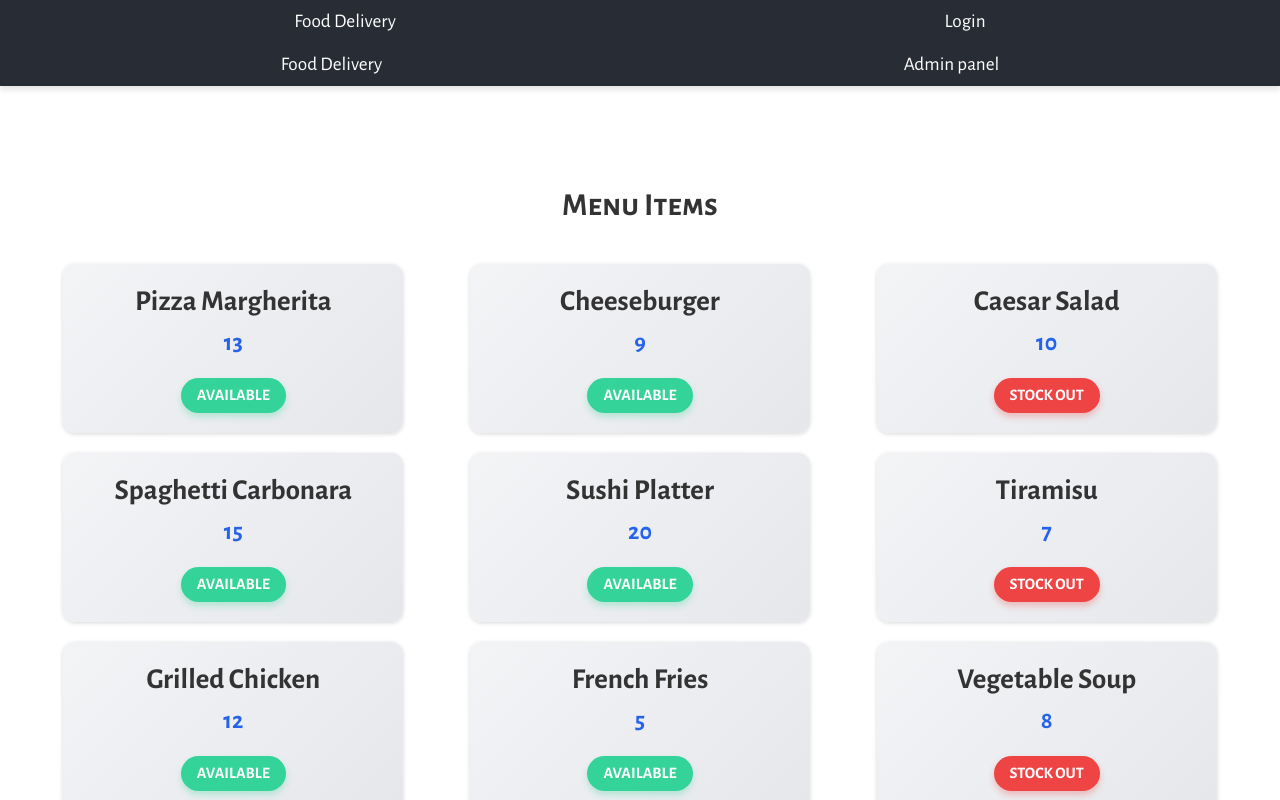
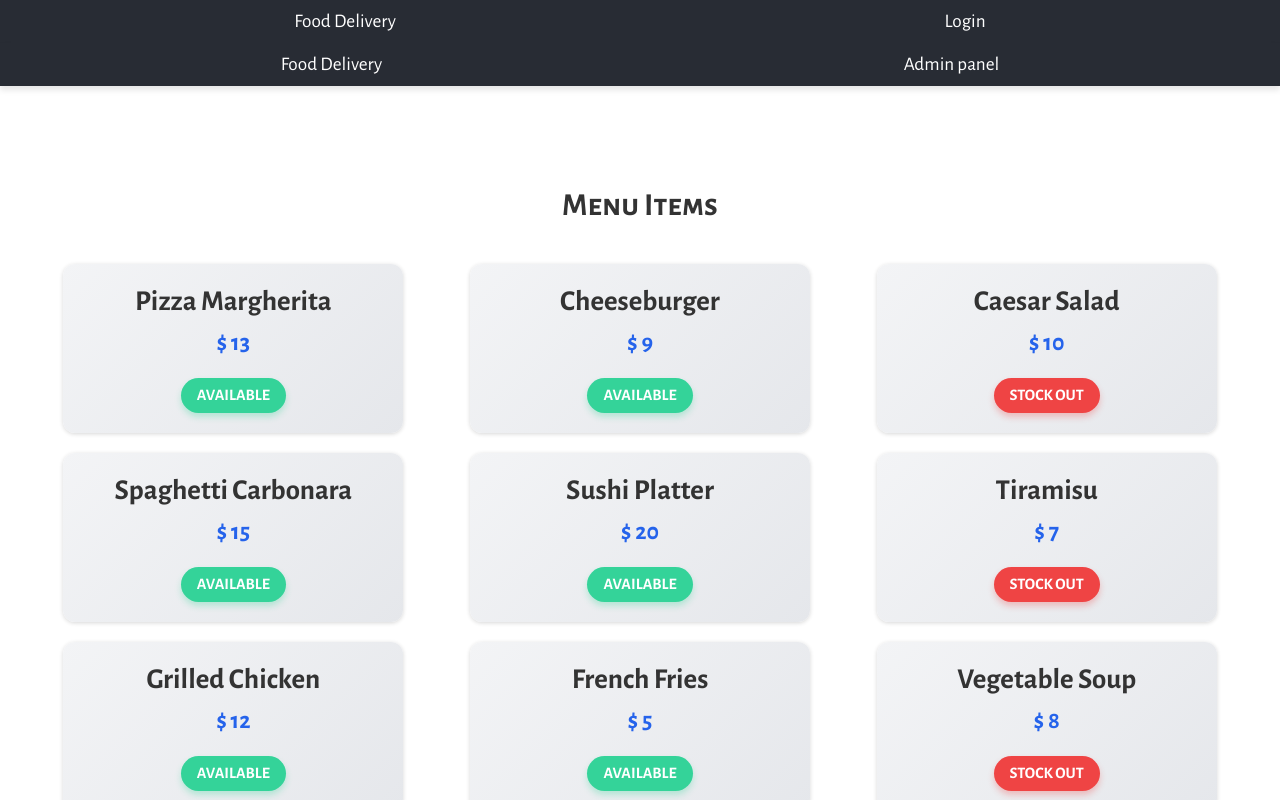
Before and after one commit to Tane4ka170/FoodDeliveryAppReact, a React (Create React App) app: page / in a window 1280 px wide. Shown: the top 800 px of the page. Built offline with nearby package versions, Linux system fonts and the light colour scheme.

Commit message:
Formatted price display with dollar sign and updated text

```diff
--- a/src/components/foodItem/FoodItem.tsx
+++ b/src/components/foodItem/FoodItem.tsx
@@ -15,7 +15,7 @@ const FoodItem: React.FC<{ item: Dish }> = (props) => {
     <React.Fragment>
       <div className={s.itemContainer}>
         <div className={s.itemTitle}>{props.item.name}</div>
-        <div className={s.itemPrice}>{props.item.price}</div>
+        <div className={s.itemPrice}>$ {props.item.price}</div>
         <div className={isAvailable ? s.itemAvailable : s.itemSold}>
           {isAvailable ? "Available" : "Stock out"}
         </div>
```
